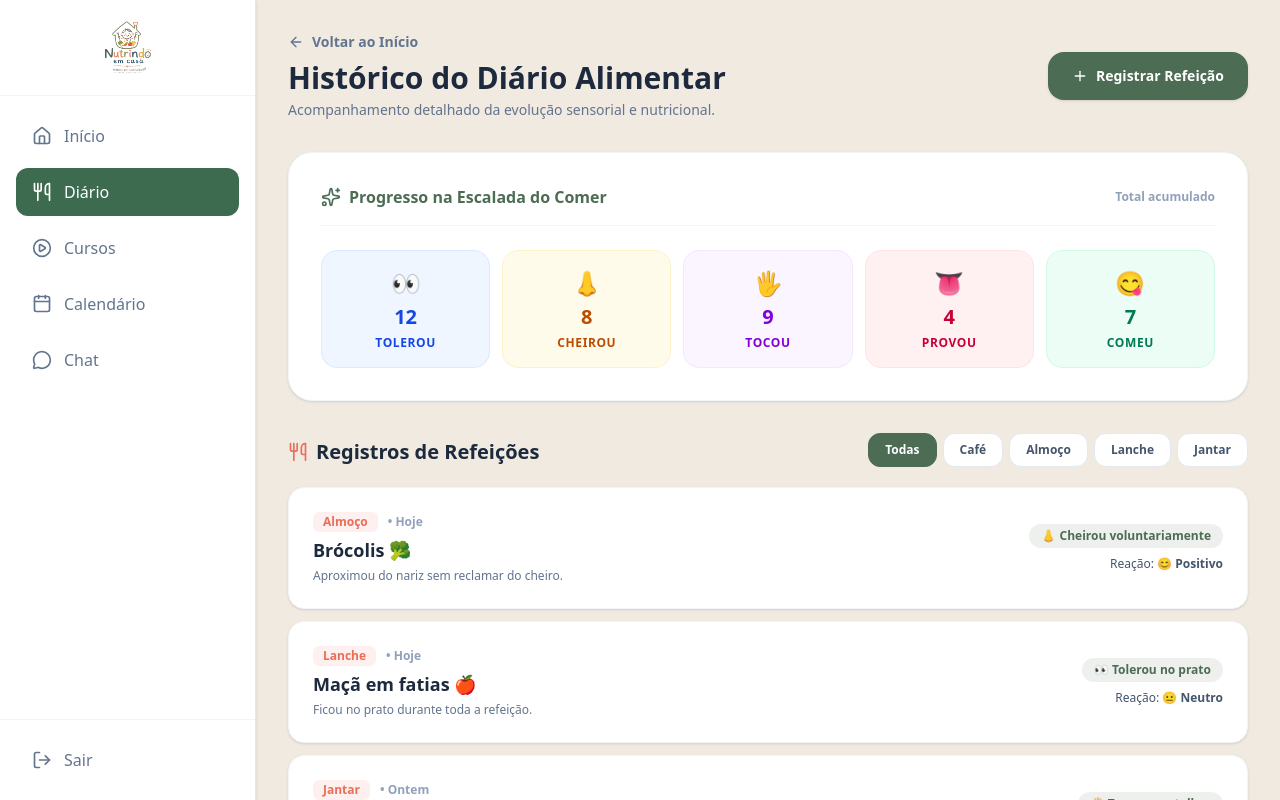
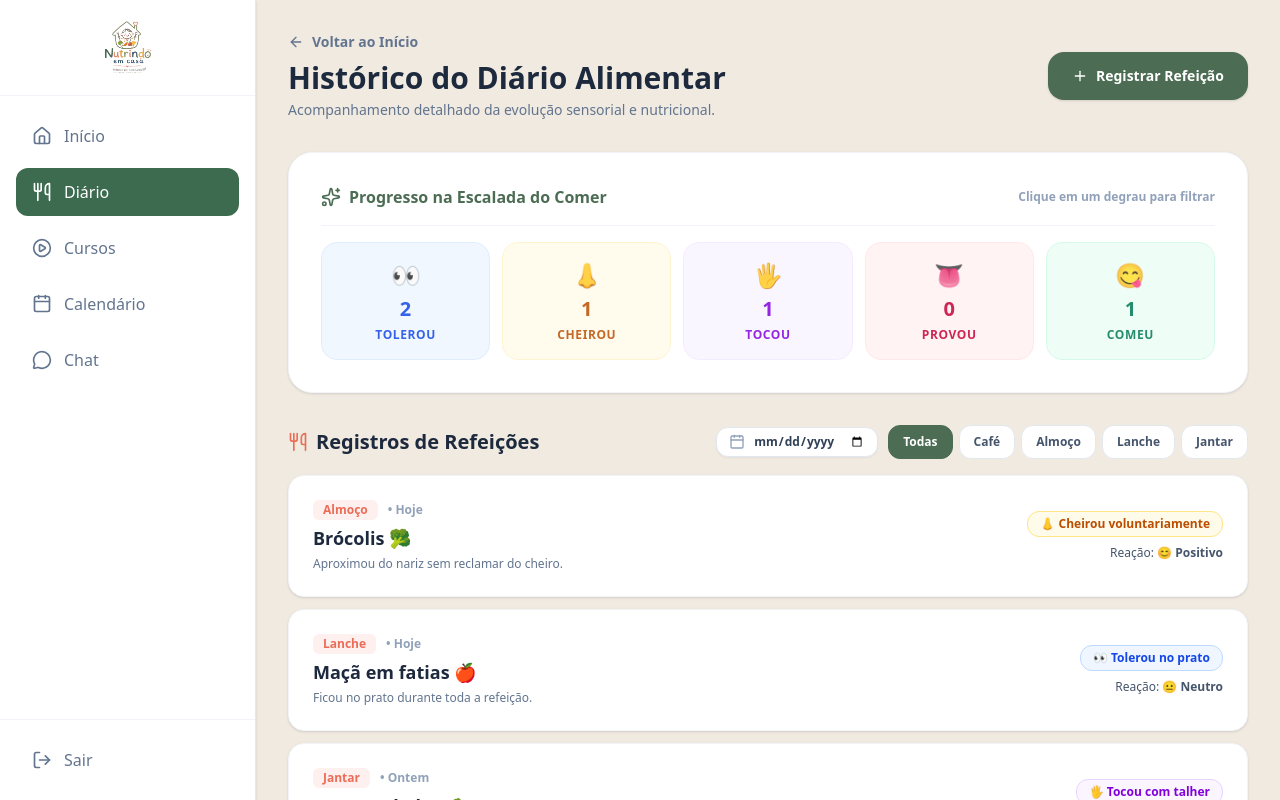
Before and after one commit to Leles05/Nutrindo-em-casa, a Next.js app: page /dashboard/diario in a window 1280 px wide. Built offline with nearby package versions, Linux system fonts and the light colour scheme.

Commit message:
feat(diario): adiciona filtros interativos por degrau da escalada do comer, busca por data e empty state com acao rapida

```diff
--- a/src/app/dashboard/diario/page.tsx
+++ b/src/app/dashboard/diario/page.tsx
@@ -1,60 +1,128 @@
 "use client";
 
 import { useState } from "react";
-import { ArrowLeft, Sparkles, Plus, Utensils, Check, X, Filter } from "lucide-react";
+import { ArrowLeft, Sparkles, Plus, Utensils, Check, X, Calendar, RotateCcw } from "lucide-react";
 import Link from "next/link";
 
 interface RegistroRefeicao {
   id: number;
-  data: string;
+  data: string; // Formato YYYY-MM-DD para filtragem precisa
+  dataExibicao: string;
   refeicao: string;
   alimento: string;
   etapa: string;
+  degrauSlug: "tolerou" | "cheirou" | "tocou" | "provou" | "comeu";
   reacao: "positivo" | "neutro" | "desafiador";
   detalhe: string;
 }
 
 export default function PaginaDiarioAlimentar() {
   const [filtroRefeicao, setFiltroRefeicao] = useState("Todas");
+  const [filtroDegrau, setFiltroDegrau] = useState<string | null>(null);
+  const [filtroData, setFiltroData] = useState<string>("");
+
   const [modalAberto, setModalAberto] = useState(false);
   const [toastMensagem, setToastMensagem] = useState("");
 
-  // Mock de Histórico Completo com Estado Reativo
+  // Dados Mockados com slugs para filtros precisos
   const [historico, setHistorico] = useState<RegistroRefeicao[]>([
-    { id: 1, data: "Hoje", refeicao: "Almoço", alimento: "Brócolis 🥦", etapa: "👃 Cheirou voluntariamente", reacao: "positivo", detalhe: "Aproximou do nariz sem reclamar do cheiro." },
-    { id: 2, data: "Hoje", refeicao: "Lanche", alimento: "Maçã em fatias 🍎", etapa: "👀 Tolerou no prato", reacao: "neutro", detalhe: "Ficou no prato durante toda a refeição." },
-    { id: 3, data: "Ontem", refeicao: "Jantar", alimento: "Cenoura baby 🥕", etapa: "🖐️ Tocou com talher", reacao: "positivo", detalhe: "Espetou com o garfo e colocou de volta." },
-    { id: 4, data: "Ontem", refeicao: "Almoço", alimento: "Arroz com Feijão 🍚", etapa: "😋 Comeu e engoliu", reacao: "positivo", detalhe: "Aceitou 3 colheres cheias com autonomia." },
-    { id: 5, data: "16/09", refeicao: "Café", alimento: "Mamão 🥭", etapa: "👀 Tolerou no prato", reacao: "desafiador", detalhe: "Pediu para afastar o prato inicialmente." },
+    {
+      id: 1,
+      data: "2026-09-18",
+      dataExibicao: "Hoje",
+      refeicao: "Almoço",
+      alimento: "Brócolis 🥦",
+      etapa: "👃 Cheirou voluntariamente",
+      degrauSlug: "cheirou",
+      reacao: "positivo",
+      detalhe: "Aproximou do nariz sem reclamar do cheiro."
+    },
+    {
+      id: 2,
+      data: "2026-09-18",
+      dataExibicao: "Hoje",
+      refeicao: "Lanche",
+      alimento: "Maçã em fatias 🍎",
+      etapa: "👀 Tolerou no prato",
+      degrauSlug: "tolerou",
+      reacao: "neutro",
+      detalhe: "Ficou no prato durante toda a refeição."
+    },
+    {
+      id: 3,
+      data: "2026-09-17",
+      dataExibicao: "Ontem",
+      refeicao: "Jantar",
+      alimento: "Cenoura baby 🥕",
+      etapa: "🖐️ Tocou com talher",
+      degrauSlug: "tocou",
+      reacao: "positivo",
+      detalhe: "Espetou com o garfo e colocou de volta."
+    },
+    {
+      id: 4,
+      data: "2026-09-17",
+      dataExibicao: "Ontem",
+      refeicao: "Almoço",
+      alimento: "Arroz com Feijão 🍚",
+      etapa: "😋 Comeu e engoliu",
+      degrauSlug: "comeu",
+      reacao: "positivo",
+      detalhe: "Aceitou 3 colheres cheias com autonomia."
+    },
+    {
+      id: 5,
+      data: "2026-09-16",
+      dataExibicao: "16/09",
+      refeicao: "Café",
+      alimento: "Mamão 🥭",
+      etapa: "👀 Tolerou no prato",
+      degrauSlug: "tolerou",
+      reacao: "desafiador",
+      detalhe: "Pediu para afastar o prato inicialmente."
+    },
   ]);
 
   // Form State do Modal
   const [novoAlimento, setNovoAlimento] = useState("");
   const [novaRefeicao, setNovaRefeicao] = useState("Almoço");
   const [novaEtapa, setNovaEtapa] = useState("👃 Cheirou voluntariamente");
+  const [novaEtapaSlug, setNovaEtapaSlug] = useState<"tolerou" | "cheirou" | "tocou" | "provou" | "comeu">("cheirou");
   const [novaReacao, setNovaReacao] = useState<"positivo" | "neutro" | "desafiador">("positivo");
   const [novoDetalhe, setNovoDetalhe] = useState("");
 
   const etapasEscalada = [
-    { label: "Tolerou no prato", icone: "👀" },
-    { label: "Interagiu c/ talher", icone: "🖐️" },
-    { label: "Cheirou voluntariamente", icone: "👃" },
-    { label: "Tocou com os dedos", icone: "✋" },
-    { label: "Encostou nos lábios", icone: "👄" },
-    { label: "Provou / Lambeu", icone: "👅" },
-    { label: "Comeu e engoliu", icone: "😋" }
+    { label: "Tolerou no prato", icone: "👀", slug: "tolerou" as const },
+    { label: "Interagiu c/ talher", icone: "🖐️", slug: "tocou" as const },
+    { label: "Cheirou voluntariamente", icone: "👃", slug: "cheirou" as const },
+    { label: "Tocou com os dedos", icone: "✋", slug: "tocou" as const },
+    { label: "Encostou nos lábios", icone: "👄", slug: "provou" as const },
+    { label: "Provou / Lambeu", icone: "👅", slug: "provou" as const },
+    { label: "Comeu e engoliu", icone: "😋", slug: "comeu" as const }
   ];
+
+  const badgesCores = {
+    tolerou: "bg-blue-50 text-blue-700 border-blue-200",
+    cheirou: "bg-amber-50 text-amber-700 border-amber-200",
+    tocou: "bg-purple-50 text-purple-700 border-purple-200",
+    provou: "bg-rose-50 text-rose-700 border-rose-200",
+    comeu: "bg-emerald-50 text-emerald-700 border-emerald-200",
+  };
 
   const adicionarRegistro = (e: React.FormEvent) => {
     e.preventDefault();
     if (!novoAlimento.trim()) return;
 
+    const hojeFormatado = new Date().toISOString().split("T")[0];
+
     const novo: RegistroRefeicao = {
       id: Date.now(),
-      data: "Hoje",
+      data: hojeFormatado,
+      dataExibicao: "Hoje",
       refeicao: novaRefeicao,
       alimento: novoAlimento,
       etapa: novaEtapa,
+      degrauSlug: novaEtapaSlug,
       reacao: novaReacao,
       detalhe: novoDetalhe.trim() || "Registro realizado no diário alimentar."
     };
@@ -68,14 +136,26 @@ export default function PaginaDiarioAlimentar() {
     setTimeout(() => setToastMensagem(""), 3500);
   };
 
-  const registrosFiltrados = filtroRefeicao === "Todas"
-    ? historico
-    : historico.filter(item => item.refeicao === filtroRefeicao);
+  // Filtragem multi-critério
+  const registrosFiltrados = historico.filter((item) => {
+    const combinaRefeicao = filtroRefeicao === "Todas" || item.refeicao === filtroRefeicao;
+    const combinaDegrau = !filtroDegrau || item.degrauSlug === filtroDegrau;
+    const combinaData = !filtroData || item.data === filtroData;
+    return combinaRefeicao && combinaDegrau && combinaData;
+  });
 
   const emojiReacao = (reacao: string) => {
     if (reacao === "positivo") return "😊 Positivo";
     if (reacao === "neutro") return "😐 Neutro";
     return "🙁 Resistência";
+  };
+
+  const contagemDegraus = {
+    tolerou: historico.filter(i => i.degrauSlug === "tolerou").length,
+    cheirou: historico.filter(i => i.degrauSlug === "cheirou").length,
+    tocou: historico.filter(i => i.degrauSlug === "tocou").length,
+    provou: historico.filter(i => i.degrauSlug === "provou").length,
+    comeu: historico.filter(i => i.degrauSlug === "comeu").length,
   };
 
   return (
@@ -86,13 +166,13 @@ export default function PaginaDiarioAlimentar() {
         <div className="fixed bottom-6 right-6 z-50 p-4 bg-[#4C6C54] text-white text-sm font-bold rounded-2xl shadow-2xl flex items-center gap-3 animation-fade-in">
           <Sparkles className="h-5 w-5 text-amber-300" />
           <span>{toastMensagem}</span>
-          <button type="button" onClick={() => setToastMensagem("")} className="text-white/70 hover:text-white ml-2">
+          <button type="button" onClick={() => setToastMensagem("")} className="text-white/70 hover:text-white ml-2 cursor-pointer">
             <X className="h-4 w-4" />
           </button>
         </div>
       )}
 
-      {/* CABEÇALHO COM BOTÃO VOLTAR E AÇÃO DE REGISTRAR */}
+      {/* CABEÇALHO */}
       <div className="flex flex-col sm:flex-row sm:items-center justify-between gap-4">
         <div className="space-y-1">
           <Link
@@ -105,58 +185,100 @@ export default function PaginaDiarioAlimentar() {
           <p className="text-slate-500 text-sm">Acompanhamento detalhado da evolução sensorial e nutricional.</p>
         </div>
 
-        {/* BOTÃO PRINCIPAL DE ADICIONAR REFEIÇÃO */}
         <button
           type="button"
-          onClick={() => setModalAberto(true)}
+          onClick={() => {
+            if (filtroRefeicao !== "Todas") setNovaRefeicao(filtroRefeicao);
+            setModalAberto(true);
+          }}
           className="px-6 py-3.5 bg-[#4C6C54] hover:bg-[#3a5340] text-white font-bold text-sm rounded-2xl transition-all shadow-sm hover:shadow-md hover:scale-[1.02] flex items-center justify-center gap-2 cursor-pointer shrink-0"
         >
           <Plus className="h-4 w-4" /> Registrar Refeição
         </button>
       </div>
 
-      {/* PAINEL DE CONQUISTAS DA ESCALADA DO COMER */}
-      <div className="bg-white p-6 sm:p-8 rounded-3xl border border-slate-100 shadow-sm space-y-6">
+      {/* PAINEL DE CONQUISTAS: CARDS COMO FILTROS INTERATIVOS */}
+      <div className="bg-white p-6 sm:p-8 rounded-3xl border border-slate-100 shadow-sm space-y-4">
         <div className="flex items-center justify-between border-b border-slate-100 pb-4">
           <div className="flex items-center gap-2 text-[#4C6C54] font-bold text-base">
             <Sparkles className="h-5 w-5" />
             <span>Progresso na Escalada do Comer</span>
           </div>
-          <span className="text-xs font-bold text-slate-400">Total acumulado</span>
+          <span className="text-xs font-semibold text-slate-400">
+            {filtroDegrau ? "Clique no card ativo para limpar filtro" : "Clique em um degrau para filtrar"}
+          </span>
         </div>
 
         <div className="grid grid-cols-2 sm:grid-cols-5 gap-3">
           {[
-            { degrau: "Tolerou", total: 12, icone: "👀", cor: "bg-blue-50 text-blue-700 border-blue-100" },
-            { degrau: "Cheirou", total: 8, icone: "👃", cor: "bg-amber-50 text-amber-700 border-amber-100" },
-            { degrau: "Tocou", total: 9, icone: "🖐️", cor: "bg-purple-50 text-purple-700 border-purple-100" },
-            { degrau: "Provou", total: 4, icone: "👅", cor: "bg-rose-50 text-rose-700 border-rose-100" },
-            { degrau: "Comeu", total: 7, icone: "😋", cor: "bg-emerald-50 text-emerald-700 border-emerald-100" },
-          ].map((item) => (
-            <div key={item.degrau} className={`p-4 rounded-2xl border ${item.cor} flex flex-col items-center justify-center text-center space-y-1`}>
+            { degrau: "Tolerou", slug: "tolerou", total: contagemDegraus.tolerou, icone: "👀", corBase: "bg-blue-50 text-blue-700 border-blue-100 ring-blue-400" },
+            { degrau: "Cheirou", slug: "cheirou", total: contagemDegraus.cheirou, icone: "👃", corBase: "bg-amber-50 text-amber-700 border-amber-100 ring-amber-400" },
+            { degrau: "Tocou", slug: "tocou", total: contagemDegraus.tocou, icone: "🖐️", corBase: "bg-purple-50 text-purple-700 border-purple-100 ring-purple-400" },
+            { degrau: "Provou", slug: "provou", total: contagemDegraus.provou, icone: "👅", corBase: "bg-rose-50 text-rose-700 border-rose-100 ring-rose-400" },
+            { degrau: "Comeu", slug: "comeu", total: contagemDegraus.comeu, icone: "😋", corBase: "bg-emerald-50 text-emerald-700 border-emerald-100 ring-emerald-400" },
+          ].map((item) => {
+            const isAtivo = filtroDegrau === item.slug;
+
+            return (
+              <button
+                key={item.degrau}
+                type="button"
+                onClick={() => setFiltroDegrau(isAtivo ? null : item.slug)}
+                className={`p-4 rounded-2xl border ${item.corBase} flex flex-col items-center justify-center text-center space-y-1 transition-all cursor-pointer hover:scale-[1.03] ${
+                  isAtivo ? "ring-3 shadow-md scale-[1.03] font-black" : "opacity-85 hover:opacity-100"
+                }`}
+              >
                 <span className="text-2xl">{item.icone}</span>
                 <span className="text-xl font-extrabold">{item.total}</span>
                 <span className="text-xs font-bold uppercase tracking-wider">{item.degrau}</span>
-            </div>
-          ))}
+              </button>
+            );
+          })}
         </div>
       </div>
 
-      {/* FILTROS E LISTA DE REFEIÇÕES */}
+      {/* BARRA DE FILTROS (REFEIÇÃO + DATA) */}
       <div className="space-y-4">
-        <div className="flex flex-col sm:flex-row sm:items-center justify-between gap-4">
+        <div className="flex flex-col md:flex-row md:items-center justify-between gap-4">
           <h2 className="text-xl font-bold text-slate-800 flex items-center gap-2">
             <Utensils className="h-5 w-5 text-[#EB6D57]" /> Registros de Refeições
+            {filtroDegrau && (
+              <span className="text-xs font-bold bg-[#4C6C54]/10 text-[#4C6C54] px-2.5 py-1 rounded-full uppercase">
+                Filtrado por: {filtroDegrau}
+              </span>
+            )}
           </h2>
 
-          {/* CHIPS DE FILTRO */}
-          <div className="flex items-center gap-1.5 overflow-x-auto pb-1">
+          <div className="flex flex-wrap items-center gap-2.5">
+            {/* SELETOR DE DATA */}
+            <div className="flex items-center gap-2 bg-white border border-slate-200 rounded-xl px-3 py-1.5 shadow-xs">
+              <Calendar className="h-4 w-4 text-slate-400" />
+              <input
+                type="date"
+                value={filtroData}
+                onChange={(e) => setFiltroData(e.target.value)}
+                className="text-xs font-semibold text-slate-700 bg-transparent focus:outline-none cursor-pointer"
+              />
+              {filtroData && (
+                <button
+                  type="button"
+                  onClick={() => setFiltroData("")}
+                  title="Limpar data"
+                  className="text-slate-400 hover:text-slate-600 p-0.5"
+                >
+                  <RotateCcw className="h-3.5 w-3.5" />
+                </button>
+              )}
+            </div>
+
+            {/* CHIPS DE REFEIÇÃO */}
+            <div className="flex items-center gap-1.5 overflow-x-auto">
               {["Todas", "Café", "Almoço", "Lanche", "Jantar"].map((filtro) => (
                 <button
                   key={filtro}
                   type="button"
                   onClick={() => setFiltroRefeicao(filtro)}
-                className={`px-4 py-2 text-xs font-bold rounded-xl border transition-all cursor-pointer ${
+                  className={`px-3.5 py-2 text-xs font-bold rounded-xl border transition-all cursor-pointer ${
                     filtroRefeicao === filtro
                       ? 'bg-[#4C6C54] text-white border-[#4C6C54]'
                       : 'bg-white text-slate-600 border-slate-200 hover:bg-slate-50'
@@ -167,8 +289,33 @@ export default function PaginaDiarioAlimentar() {
               ))}
             </div>
           </div>
+        </div>
 
-        {/* FEED EM CARDS ESTRUTURADOS */}
+        {/* LISTA OU EMPTY STATE */}
+        {registrosFiltrados.length === 0 ? (
+          <div className="bg-white rounded-3xl p-12 border border-dashed border-slate-200 text-center space-y-4 animation-fade-in">
+            <div className="w-16 h-16 bg-slate-50 rounded-full flex items-center justify-center mx-auto text-slate-400">
+              <Utensils className="h-8 w-8" />
+            </div>
+            <div className="space-y-1">
+              <h3 className="text-base font-bold text-slate-800">Nenhum registro encontrado</h3>
+              <p className="text-xs text-slate-400 max-w-sm mx-auto">
+                Não há refeições registradas com os filtros selecionados
+                {filtroData ? ` para a data informada` : ""}.
+              </p>
+            </div>
+            <button
+              type="button"
+              onClick={() => {
+                if (filtroRefeicao !== "Todas") setNovaRefeicao(filtroRefeicao);
+                setModalAberto(true);
+              }}
+              className="inline-flex items-center gap-2 px-5 py-2.5 bg-[#EB6D57] hover:bg-[#d95a44] text-white font-bold text-xs rounded-xl transition-all shadow-xs cursor-pointer"
+            >
+              <Plus className="h-4 w-4" /> Registrar Refeição Agora
+            </button>
+          </div>
+        ) : (
           <div className="space-y-3">
             {registrosFiltrados.map((item) => (
               <div
@@ -180,14 +327,14 @@ export default function PaginaDiarioAlimentar() {
                     <span className="text-xs font-extrabold text-[#EB6D57] bg-[#EB6D57]/10 px-2.5 py-0.5 rounded-md">
                       {item.refeicao}
                     </span>
-                  <span className="text-xs font-semibold text-slate-400">• {item.data}</span>
+                    <span className="text-xs font-semibold text-slate-400">• {item.dataExibicao}</span>
                   </div>
                   <h3 className="text-lg font-bold text-slate-800">{item.alimento}</h3>
                   <p className="text-xs text-slate-500">{item.detalhe}</p>
                 </div>
 
                 <div className="flex sm:flex-col sm:items-end gap-2 shrink-0 pt-2 sm:pt-0 border-t sm:border-t-0 border-slate-100">
-                <span className="text-xs font-bold text-[#4C6C54] bg-[#4C6C54]/10 px-3 py-1 rounded-xl">
+                  <span className={`text-xs font-bold px-3 py-1 rounded-xl border ${badgesCores[item.degrauSlug]}`}>
                     {item.etapa}
                   </span>
                   <span className="text-xs font-medium text-slate-600">
@@ -197,9 +344,10 @@ export default function PaginaDiarioAlimentar() {
               </div>
             ))}
           </div>
+        )}
       </div>
 
-      {/* MODAL DE REGISTRO DIRETO NA PÁGINA */}
+      {/* MODAL DE REGISTRO */}
       {modalAberto && (
         <div className="fixed inset-0 z-50 bg-slate-900/40 backdrop-blur-xs flex items-center justify-center p-4 animation-fade-in">
           <div className="bg-white rounded-[2.5rem] max-w-lg w-full p-6 sm:p-8 space-y-6 shadow-2xl border border-slate-100 max-h-[90vh] overflow-y-auto">
@@ -268,7 +416,10 @@ export default function PaginaDiarioAlimentar() {
                       <button
                         key={etapa.label}
                         type="button"
-                        onClick={() => setNovaEtapa(textoCompleto)}
+                        onClick={() => {
+                          setNovaEtapa(textoCompleto);
+                          setNovaEtapaSlug(etapa.slug);
+                        }}
                         className={`p-3 text-left rounded-xl border flex items-center gap-2.5 transition-all cursor-pointer ${
                           estaSelecionado
                             ? 'border-[#4C6C54] bg-[#4C6C54]/10 text-[#4C6C54] font-bold shadow-xs'
```
Lines whose indentation alone changed are shown as unchanged.
